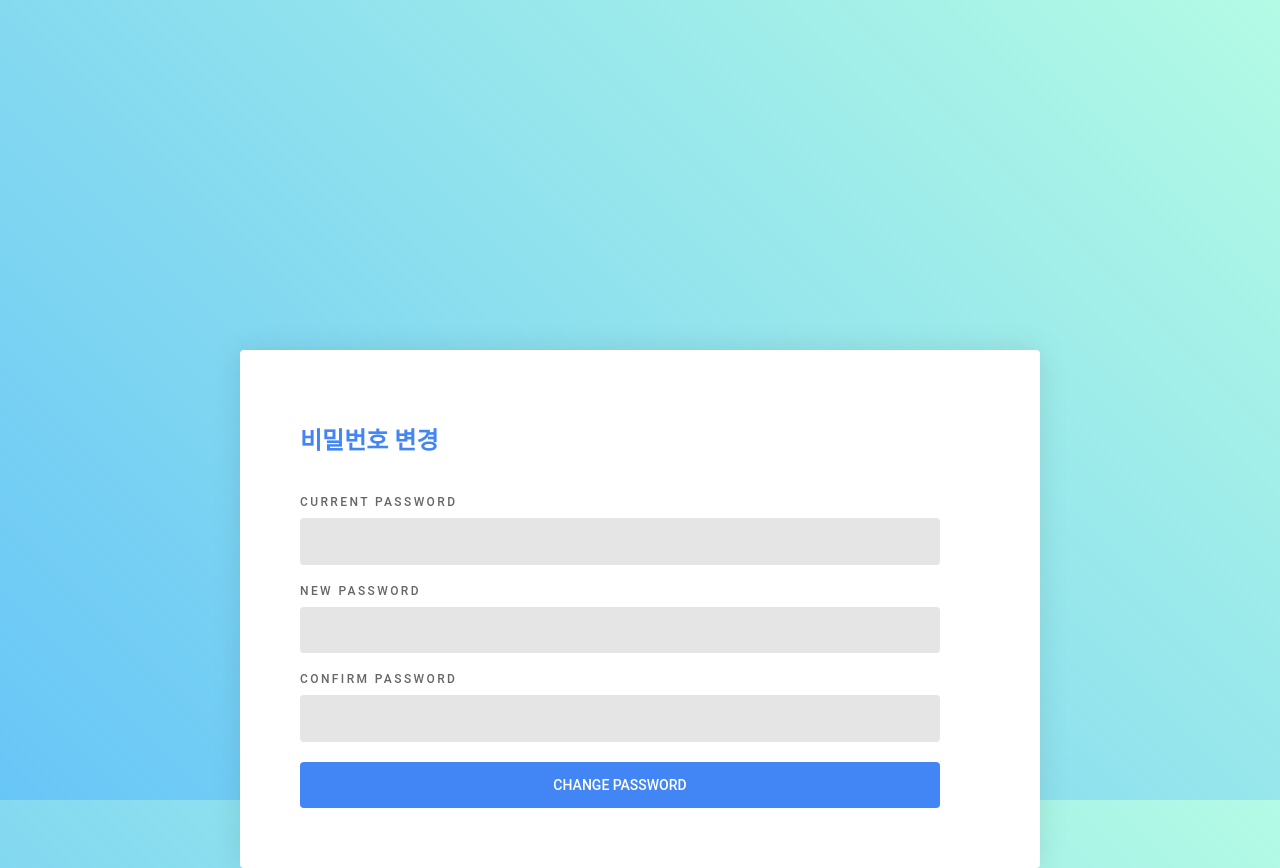
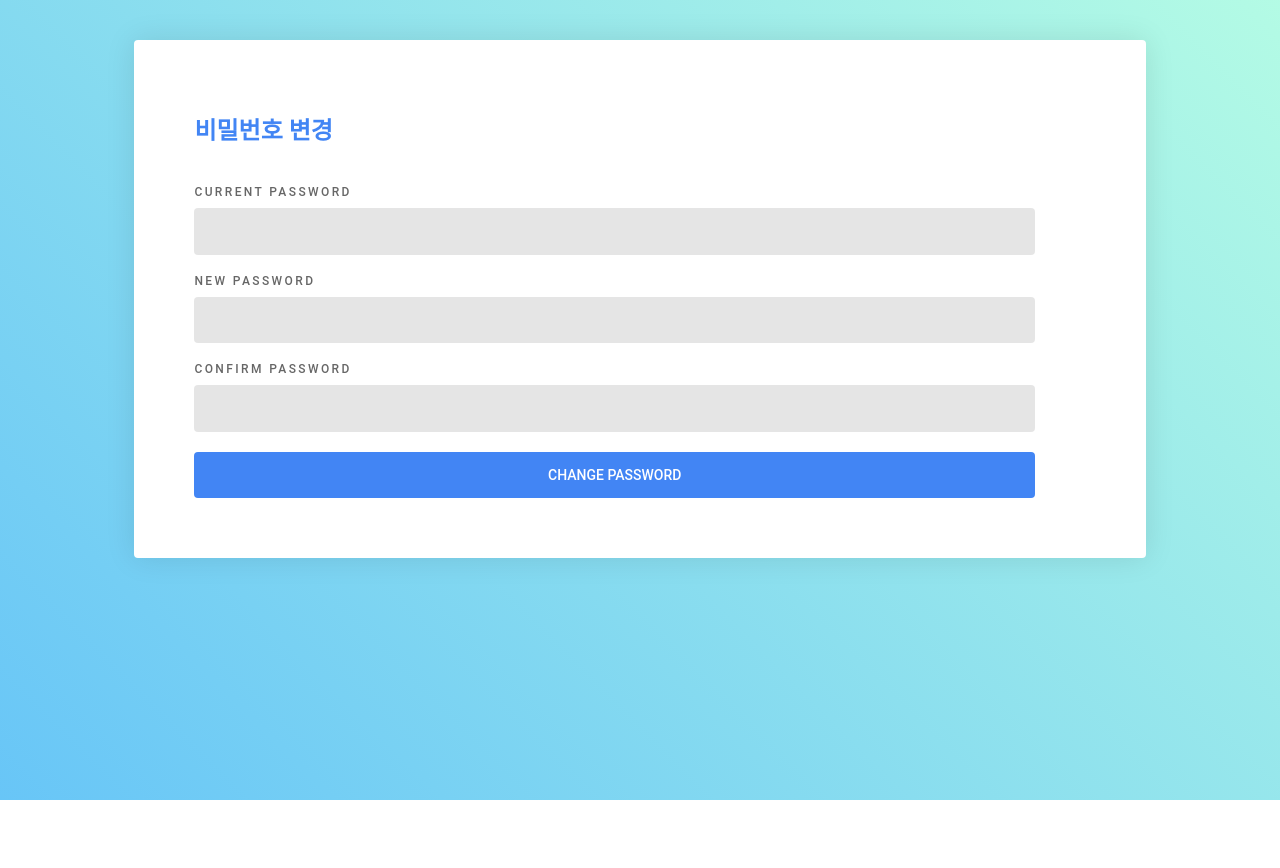
Before and after one commit to ch4rli3kop/flask-test, a Flask app: page /changepw in a window 1280 px wide. After the commit the page ends 800 px from the top, so only its background shows below. Run offline with Flask 2, Linux system fonts and the light colour scheme.

Commit message:
change css

```diff
--- a/static/login.css
+++ b/static/login.css
@@ -21,20 +21,19 @@ body {
   background: rgba(0, 0, 0, 0.8);
   width: 100%;
   height: 100%;
-
 }
 
 .form {
   z-index: 15;
   position: relative;
   background: #FFFFFF;
-  width: 800px;
+  width:  80%;
+  height: auto;
   border-radius: 4px;
   box-shadow: 0 0 30px rgba(0, 0, 0, 0.1);
   box-sizing: border-box;
-  /* margin: 100px auto 10px; */
+  margin: 40px auto 40px;
   overflow: hidden;
-  margin: 350px auto 10px;
 }
 .form-toggle {
   z-index: 10;
@@ -57,7 +56,7 @@ body {
   position: absolute;
   top: 50%;
   left: 50%;
-  width: 90px;
+  width: 30px;
   height: 4px;
   background: #4285F4;
   transform: translate(-50%, -50%);
```
